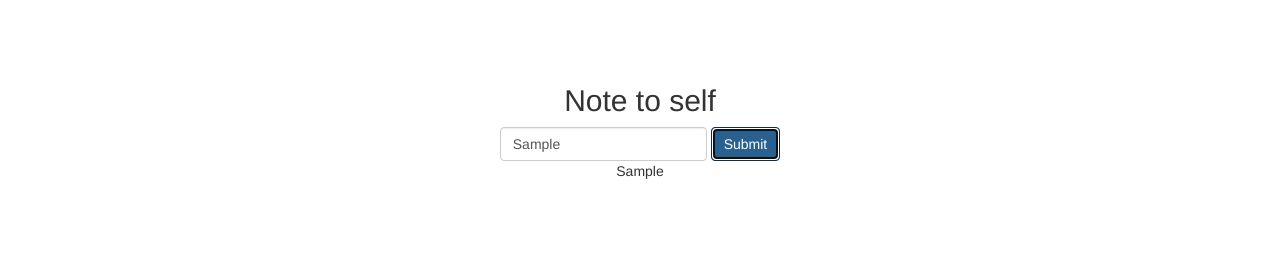
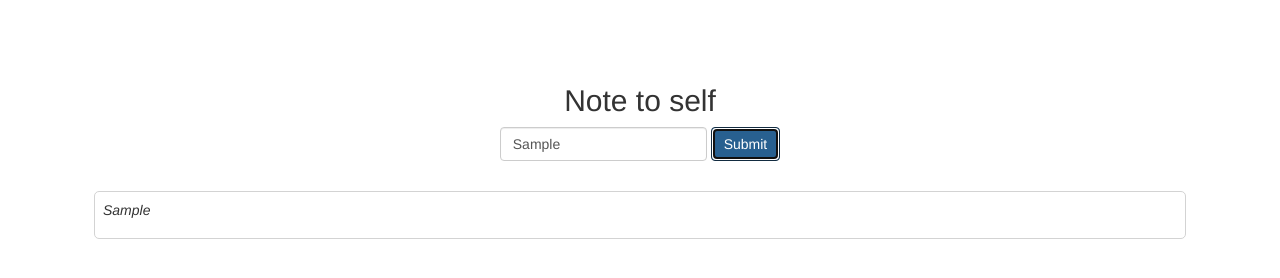
Before and after one commit to CesarAdan1/React-Testing, a React app: page / in a window 1280 px wide. Both pictures are taken after typing "Sample" into the empty fields and a click on the button "Submit". Built offline with nearby package versions, Linux system fonts and the light colour scheme.

Commit message:
propsstylescreatenotecomponentmodularize

```diff
--- a/src/Components/App.js
+++ b/src/Components/App.js
@@ -1,5 +1,6 @@
 import React, { Component } from 'react';
 import { Form, FormControl, Button } from 'react-bootstrap';
+import Note from './Note'
 
 
 class App extends Component {
@@ -32,7 +33,7 @@ class App extends Component {
         {
           this.state.notes.map((note, index) => {
             return (
-              <div key={index}>{note.text}</div>
+              <Note key={index} note={note} />
             )
           })
         }
--- /dev/null
+++ b/src/Components/Note.js
@@ -0,0 +1,13 @@
+import React, { Component } from 'react';
+import '../index.css';
+
+class Note extends Component {
+  render() {
+    return (
+      <div className='note'>
+        <p>{this.props.note.text}</p>
+      </div>
+    )
+  }
+}
+export default Note;
--- a/src/index.css
+++ b/src/index.css
@@ -1,5 +1,13 @@
 body {
   text-align: center;
   padding: 5%;
+}
 
+.note {
+  border: 1px solid lightgrey;
+  border-radius: 5px;
+  font-style: italic;
+  text-align: left;
+  padding: 8px;
+  margin: 30px;
 }
```
